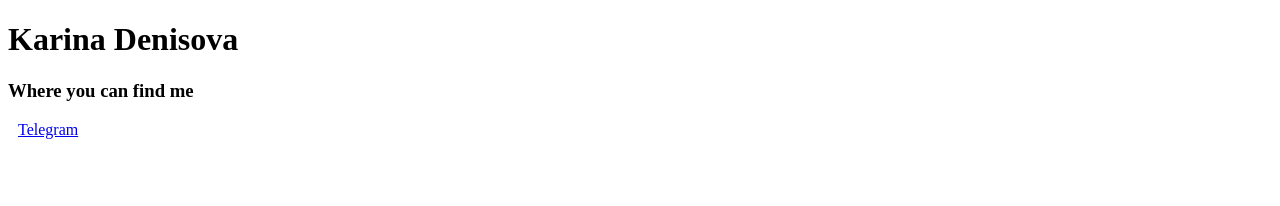
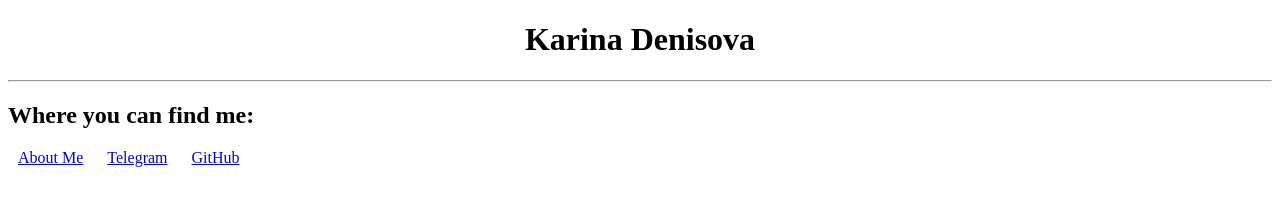
Before and after one commit to karinaDen/FWD, a plain HTML site: page lab1/MyPortfolio.html in a window 1280 px wide. Drawn offline with Linux system fonts and the light colour scheme.

Commit message:
add more links about me

```diff
--- a/lab1/MyPortfolio.html
+++ b/lab1/MyPortfolio.html
@@ -11,11 +11,13 @@
 </head>
 <body>
     <header>
-        <h1>Karina Denisova</h1>
-
-        <h3>Where you can find me</h3>
+        <h1 style="position: relative; text-align: center">Karina Denisova</h1>
+        <hr>
+        <h2>Where you can find me:</h2>
         <nav>
+            <a href="AboutMe.html"> About Me</a>
             <a href="https://t.me/karinadenisova"> Telegram</a>
+            <a href="https://github.com/karinaDen"> GitHub</a>
         </nav>
     </header>
 </body>
```
